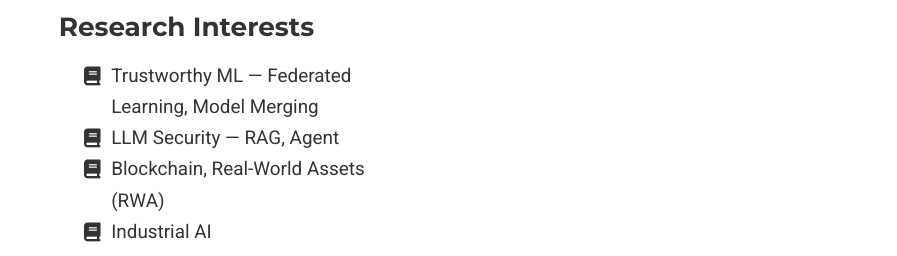
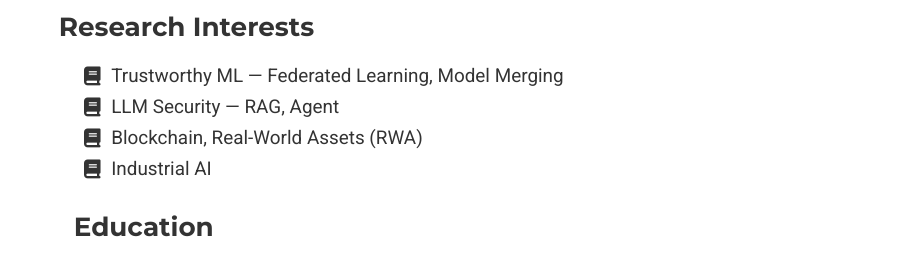
Before and after one commit to xingyushu/xingyushu.github.io, a plain HTML site: page index.html in a window 1280 px wide. Shown: the part 499-755 px from the top of the page, 383-1280 px from the left. Drawn offline with Linux system fonts and the light colour scheme; some icons are missing.

Commit message:
Update index.html

```diff
--- a/index.html
+++ b/index.html
@@ -870,12 +870,12 @@
 
 
 
-
     <li>
-          <a href="mailto:%20zhang.9407@osu.edu"  aria-label="envelope">
+      <a href="mailto:xingyu_lyu@uml.edu" aria-label="email">
         <i class="fas fa-envelope big-icon"></i>
       </a>
     </li>
+
 
 
 
@@ -906,7 +906,7 @@
 
 
         <li>
-          <a href="https://github.com/MiaZmy1221" target="_blank" rel="noopener" aria-label="github">
+          <a href="https://github.com/xingyushu" target="_blank" rel="noopener" aria-label="github">
             <i class="fab fa-github big-icon"></i>
           </a>
         </li>
@@ -945,31 +945,15 @@
   <div class="row">
     <div class="col-md-5">
       <div class="section-subheading">Research Interests</div>
-        <ul class="ul-interests fa-ul mb-0">
-
-          <li>
-            <i class="fa-li fa-solid fa-book"></i>
-            Trustworthy ML —  Federated Learning, Model Merging
-          </li>
-
-          <li>
-            <i class="fa-li fa-solid fa-book"></i>
-            LLM Security — RAG, Agent
-          </li>
-
-          <li>
-            <i class="fa-li fa-solid fa-book"></i>
-            Blockchain, Real-World Assets (RWA)
-          </li>
-
-          <li>
-            <i class="fa-li fa-solid fa-book"></i>
-            Industrial AI
-          </li>
-
+      <ul class="ul-interests fa-ul mb-0" style="white-space: nowrap;">
+        <li><i class="fa-li fa-solid fa-book"></i> Trustworthy ML — Federated Learning, Model Merging</li>
+        <li><i class="fa-li fa-solid fa-book"></i> LLM Security — RAG, Agent</li>
+        <li><i class="fa-li fa-solid fa-book"></i> Blockchain, Real-World Assets (RWA)</li>
+        <li><i class="fa-li fa-solid fa-book"></i> Industrial AI</li>
       </ul>
     </div>
   </div>
+
 
 
 
```
Lines whose indentation alone changed are shown as unchanged.
